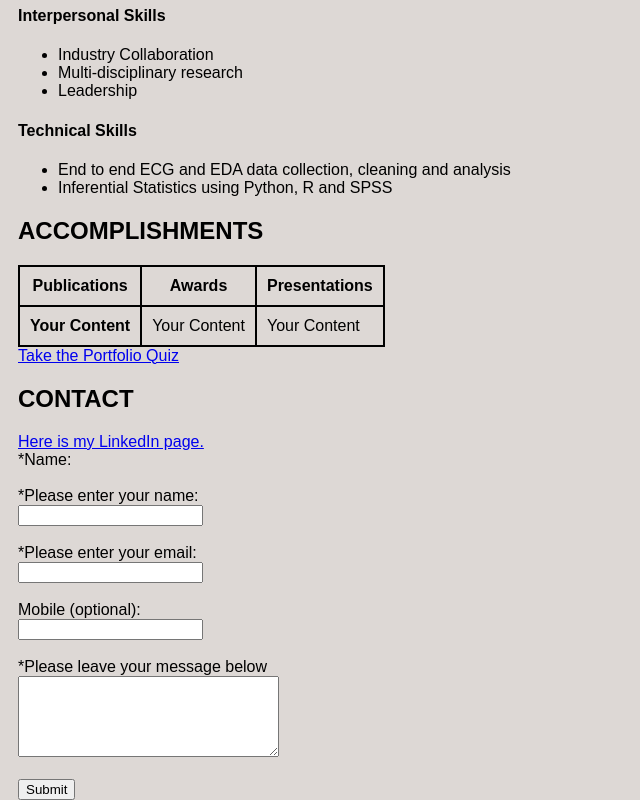
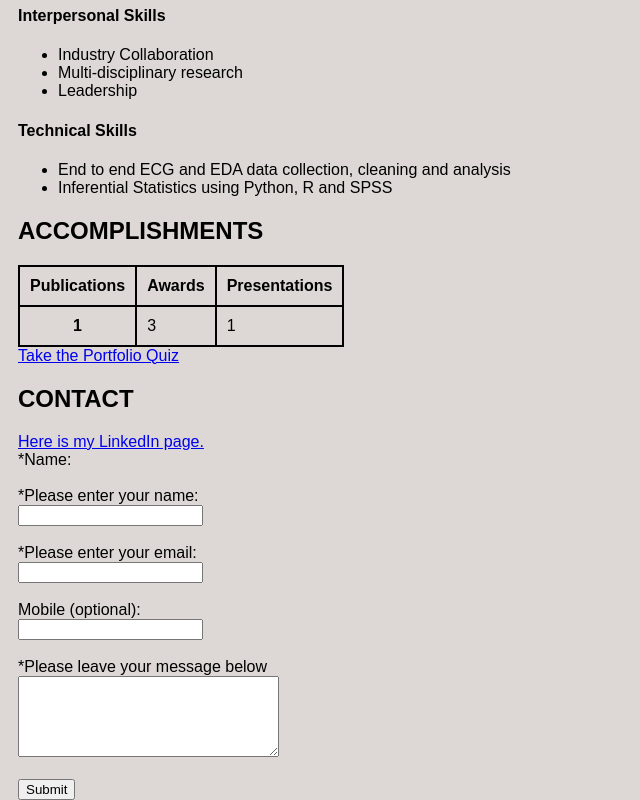
Before and after one commit to n11778971/n11778971.github.io., a plain HTML site: page index.html in a window 1280 px wide. Shown: the part 733-1533 px from the top of the page, without its empty margins (0-640 px from the left). Drawn offline with Linux system fonts and the light colour scheme.

Commit message:
Update index.html
Added table contents

```diff
--- a/index.html
+++ b/index.html
@@ -60,9 +60,9 @@
             <th scope="col">Presentations</th>
         </tr>
         <tr>
-            <th>Your Content</th>
-            <td>Your Content</td>
-            <td>Your Content</td>
+            <th>1</th>
+            <td>3</td>
+            <td>1</td>
         </tr>
     </table>
     <!-- Add Quiz Link Here -->
```
